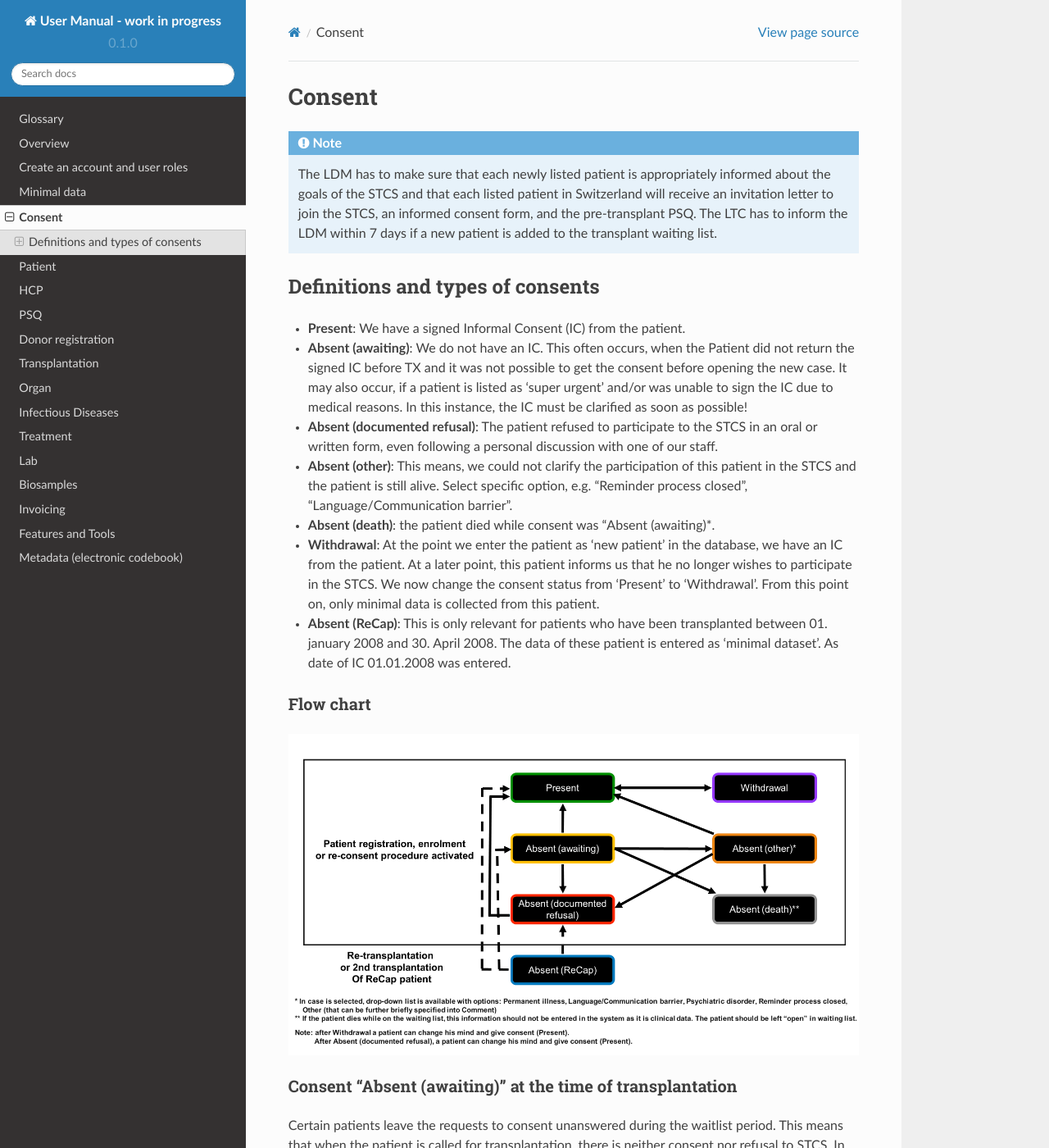
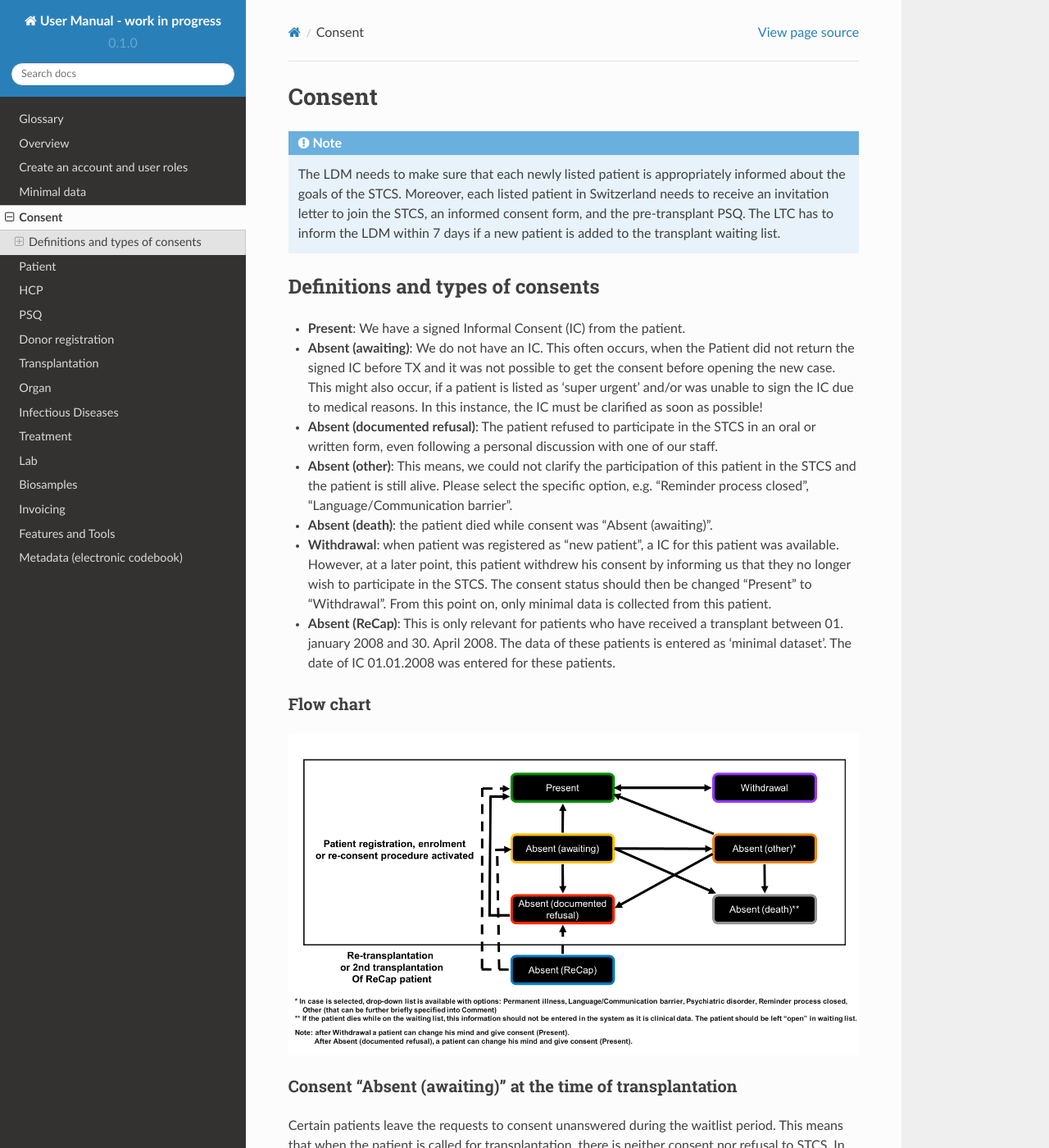
Before and after one commit to swiss-transplant-cohort-study/3LC-user-manual, a Sphinx documentation site: the page built from docs/source/consent.rst, in a window 1280 px wide and 1400 px high. Shown: the whole window at 82% size. Built offline with Sphinx 7.4.7 and the Read the Docs theme 2.0.0, drawn with Linux system fonts in a browser that asks for light colours; some of the changed text lies outside the part shown.

Commit message:
Update consent.rst

```diff
--- a/docs/source/consent.rst
+++ b/docs/source/consent.rst
@@ -1,42 +1,36 @@
 Consent
 ########
 
-.. note::
-   The LDM has to make sure that each newly listed patient is appropriately informed about the goals of the STCS and that each listed patient in Switzerland will receive an invitation letter to join the STCS, an informed
-   consent form, and the pre-transplant PSQ. The LTC has to inform the LDM within 7 days if a new patient is added to the transplant waiting list.
+.. note:: The LDM needs to make sure that each newly listed patient is appropriately informed about the goals of the STCS. Moreover, each listed patient in Switzerland needs to receive an invitation letter to join the STCS, an informed consent form, and the pre-transplant PSQ. The LTC has to inform the LDM within 7 days if a new patient is added to the transplant waiting list.
 
 Definitions and types of consents
 ******************************************
 
 - **Present**: We have a signed Informal Consent (IC) from the patient.
-- **Absent (awaiting)**: We do not have an IC. This often occurs, when the Patient did not return the signed IC before TX and it was not possible to get the consent before opening the new case. It may also occur, if a patient is listed as ‘super urgent’ and/or was unable to sign the IC due to medical reasons. In this instance, the IC must be clarified as soon as possible!
-- **Absent (documented refusal)**: The patient refused to participate to the STCS in an oral or written form, even following a personal discussion with one of our staff.
-- **Absent (other)**: This means, we could not clarify the participation of this patient in the STCS and the patient is still alive. Select specific option, e.g. "Reminder process closed", "Language/Communication barrier".
-- **Absent (death)**: the patient died while consent was "Absent (awaiting)*.
-- **Withdrawal**: At the point we enter the patient as ‘new patient’ in the database, we have an IC from the patient. At a later point, this patient informs us that he no longer wishes to participate in the STCS. We now change the consent status from ‘Present’ to ‘Withdrawal’. From this point on, only minimal data is collected from this patient.
-- **Absent (ReCap)**: This is only relevant for patients who have been transplanted between 01. january 2008 and 30. April 2008. The data of these patient is entered as ‘minimal dataset’. As date of IC 01.01.2008 was entered.
+- **Absent (awaiting)**: We do not have an IC. This often occurs, when the Patient did not return the signed IC before TX and it was not possible to get the consent before opening the new case. This might also occur, if a patient is listed as ‘super urgent’ and/or was unable to sign the IC due to medical reasons. In this instance, the IC must be clarified as soon as possible!
+- **Absent (documented refusal)**: The patient refused to participate in the STCS in an oral or written form, even following a personal discussion with one of our staff.
+- **Absent (other)**: This means, we could not clarify the participation of this patient in the STCS and the patient is still alive. Please select the specific option, e.g. "Reminder process closed", "Language/Communication barrier".
+- **Absent (death)**: the patient died while consent was "Absent (awaiting)".
+- **Withdrawal**: when patient was registered as "new patient", a IC for this patient was available. However, at a later point, this patient withdrew his consent by informing us that they no longer wish to participate in the STCS. The consent status should then be changed "Present" to "Withdrawal". From this point on, only minimal data is collected from this patient.
+- **Absent (ReCap)**: This is only relevant for patients who have received a transplant between 01. january 2008 and 30. April 2008. The data of these patients is entered as ‘minimal dataset’. The date of IC 01.01.2008 was entered for these patients.
 
 
 Flow chart
--------------
+===============
 
 .. image:: ConsentManagement.png
 
+Consent “Absent (awaiting)” at the time of transplantation
+================================================================
 
-Consent “Absent (awaiting)” at the time of transplantation
---------------------------------------------------------------
-
-Certain patients leave the requests to consent unanswered during the waitlist period. This means that when the patient is called for transplantation, there is neither consent nor refusal to STCS. In the vast majority (i.e. ~95%), patients subsequently consent once the transplantation has taken place. To preserve human resources and to avoid delays in data entry, the best solution for the STCS is to start collecting routine clinical data from the transplant centers (i.e. only existing non-genetic personal data from patient charts) shortly after transplantation with reference to the time point of transplantation, even if the consent has not yet been signed.
+Certain patients leave the requests to consent unanswered during the waitlist period. This means that when the patient is called for transplantation, there is neither consent nor refusal to STCS. In the vast majority (i.e. ~95%), the patients subsequently consent once the transplantation has taken place. To preserve human resources and to avoid delays in the data entry, the best solution for the STCS is to start collecting routine clinical data from the transplant centers (i.e. only existing non-genetic personal data from patient charts) shortly after transplantation (with reference to the time point of transplantation), even if the consent has not yet been signed.
 
 .. note::
-   It is important to note that **neither samples are drawn nor psychosocial questionnaire (PSQ) data are collected as long a no consent is signed**.
+   It is important to note that **neither samples are drawn nor psychosocial questionnaire (PSQ) data are collected, as long as no consent is signed**.
 
 The great majority of patients consent soon after transplantation and the mentioned routine clinical data are of great importance for the validity of the research. If the patient refuses to consent or the consent remains permanently absent after transplantation, no STCS data will be reused for research. Once the patient provides consent, all STCS procedures start.
-The PSQ data collection schedule was simplified. Whereas previously PSQ was collected yearly, the schedule is now reduced as follows: at wait listing, 6 months, 1, 3, 5, 7, 10, and every 5 years thereafter
-
 
 .. image:: consent_tx.png
-
 
 In other words:
 In case of consent “Absent (awaiting)” at the time of transplantation, the Ethics Committee has approved the collection of full data from the time of transplantation. Therefore, all data can be collected. This includes patient history, Baseline data, transplantation data and any data in between transplantation and the time the consent gets signed. If the patient finally gives consent, all data collected will be kept and can be used for research. Samples and PSQ can be collected as soon as the consent is retrieved (see CASE n°1).
```
